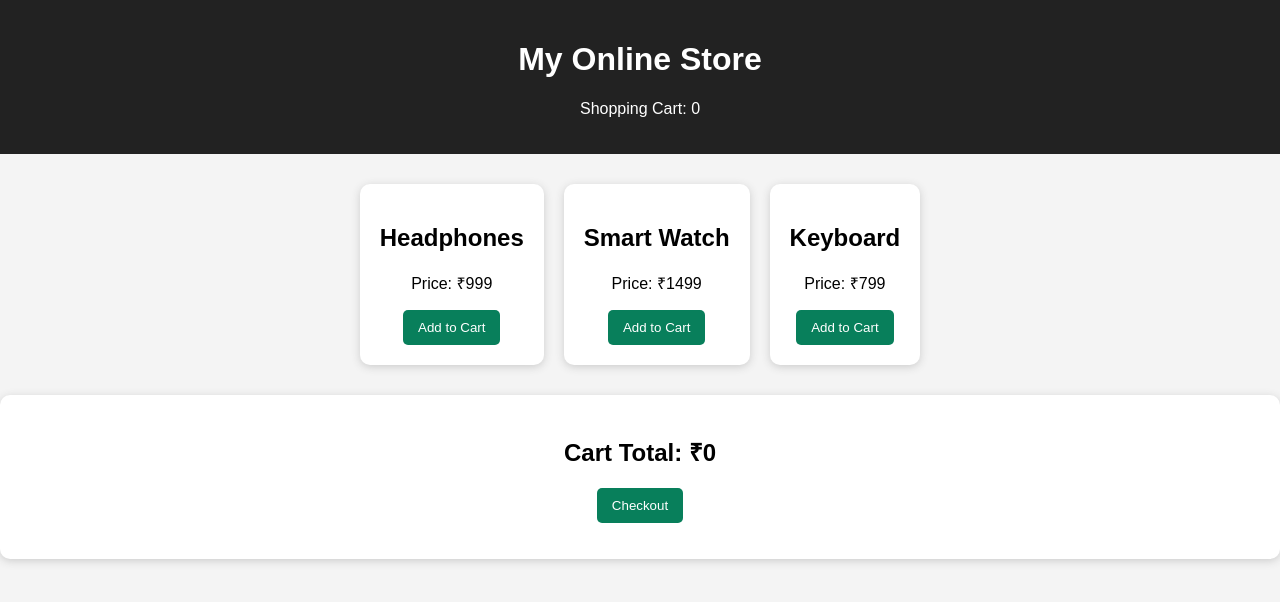
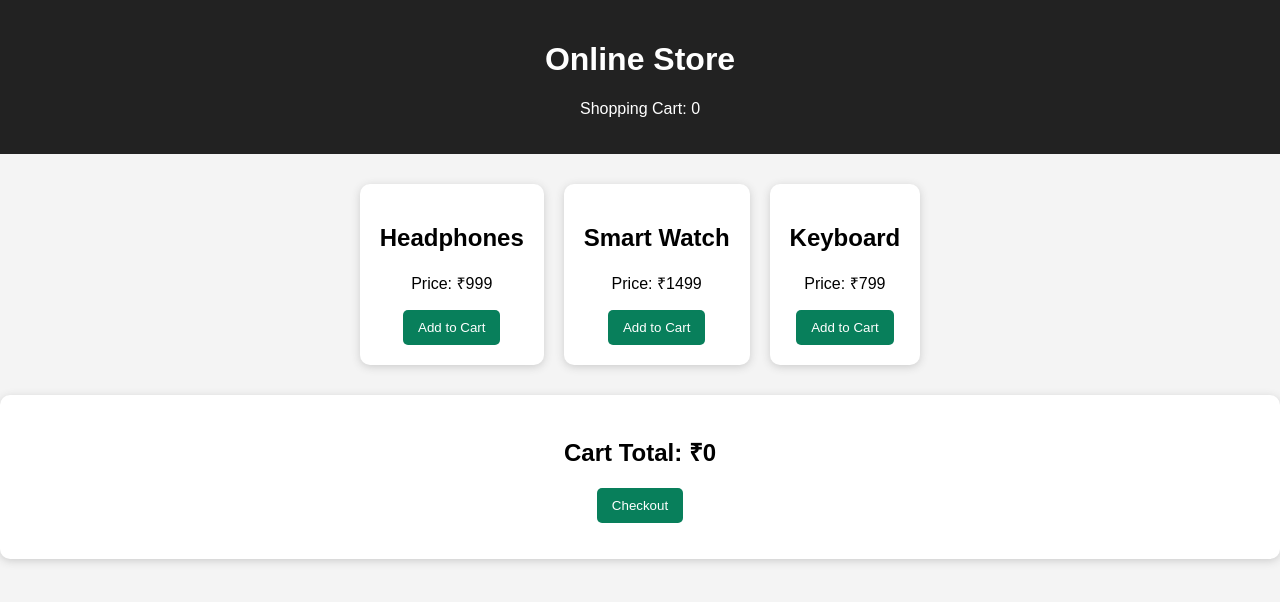
Before and after one commit to Romiyaba/Romiya_new-, a plain HTML site: page index.html in a window 1280 px wide. Drawn offline with Linux system fonts and the light colour scheme.

Commit message:
Update index.html changed

```diff
--- a/index.html
+++ b/index.html
@@ -3,12 +3,12 @@
 <head>
     <meta charset="UTF-8">
     <meta name="viewport" content="width=device-width, initial-scale=1.0">
-    <title>My E-Commerce Store</title>
+    <title>My E-Commerce</title>
     <link rel="stylesheet" href="style.css">
 </head>
 <body>
     <header>
-        <h1>My Online Store</h1>
+        <h1>Online Store</h1>
         <p>Shopping Cart: <span id="cart-count">0</span></p>
     </header>
 
```
